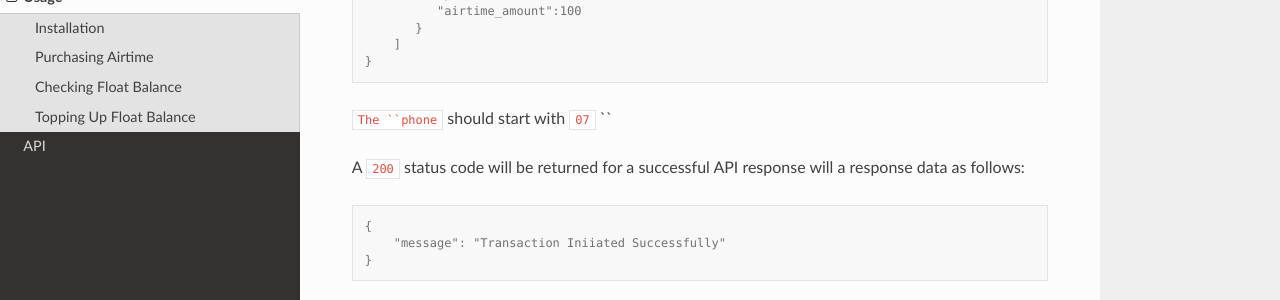
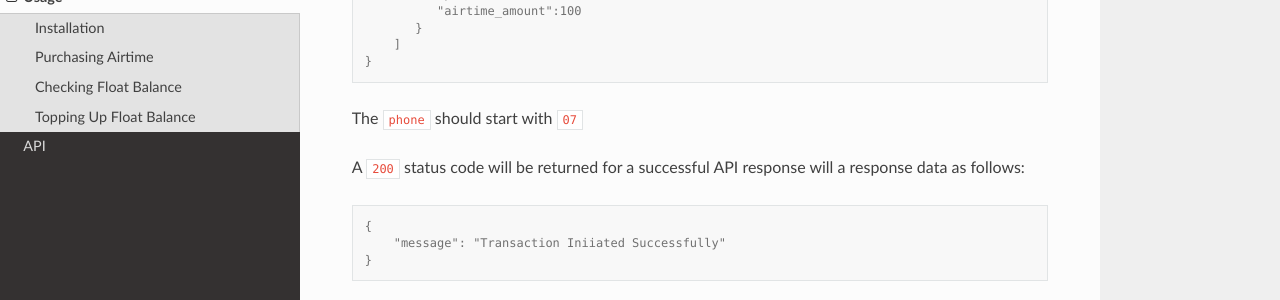
Before and after one commit to ndungudedan/airtime2pesa_docs, a Sphinx documentation site: the page built from docs/source/usage.rst, in a window 1280 px wide and 900 px high, scrolled down 984 px. Shown: the part 149-449 px from the top of the window. Built offline with Sphinx 7.4.7 and the Read the Docs theme 2.0.0, drawn with Linux system fonts in a browser that asks for light colours.

```diff
--- a/docs/source/usage.rst
+++ b/docs/source/usage.rst
@@ -63,7 +63,7 @@ The content-type should be ``application/x-www-form-urlencoded``, with the follo
         ]
     }
 
-``The ``phone`` should start with ``07`` ``
+The ``phone`` should start with ``07``
 
 A ``200`` status code will be returned for a successful API response will a response data as follows:
 
```
